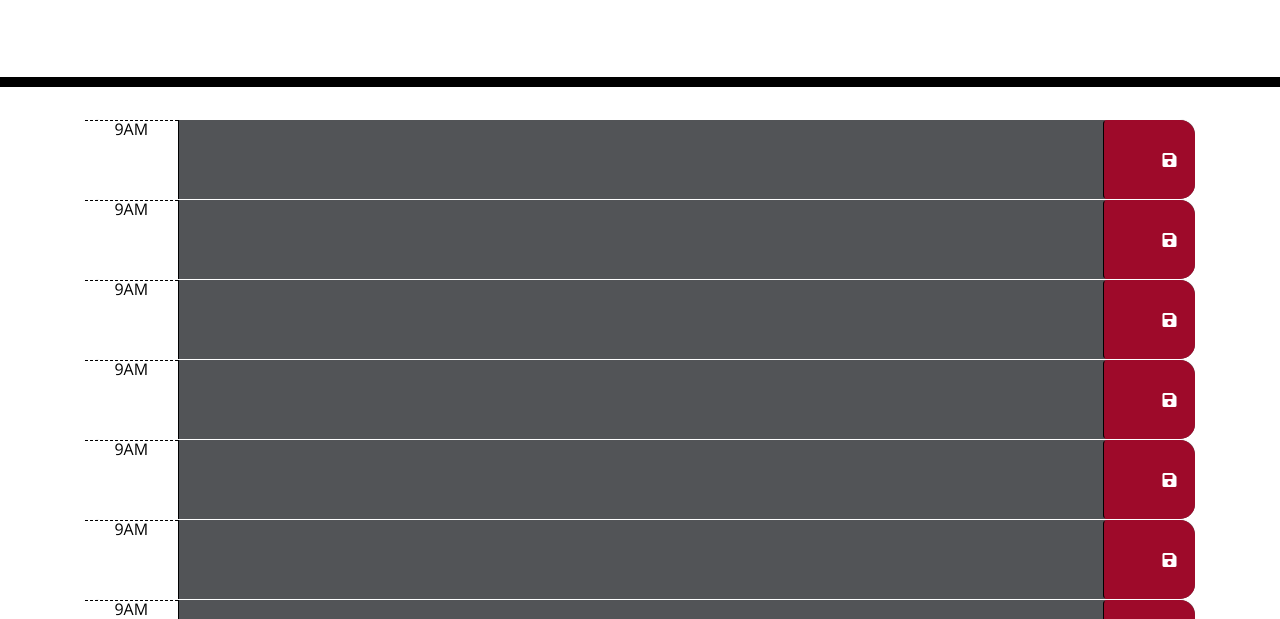
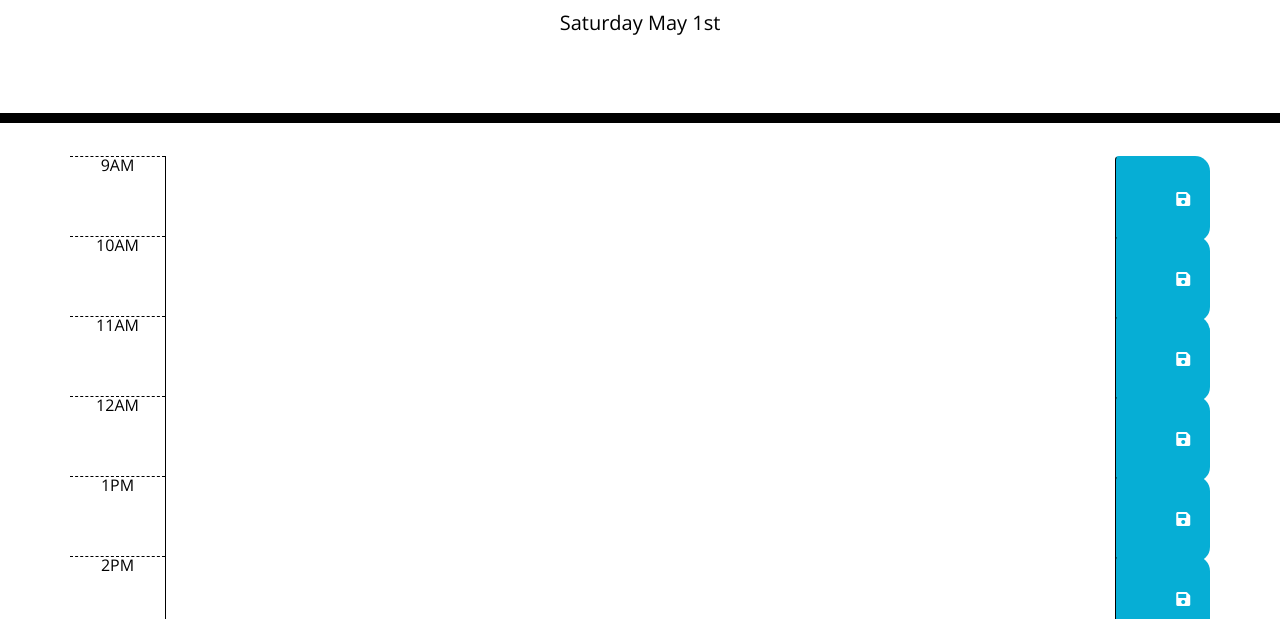
Before and after one commit to azwethinkweizkd/Responsive-Work-Day-Planner-, a plain HTML site: page index.html in a window 1280 px wide. Shown: the part 181-800 px from the top of the page. Drawn offline with nearby package versions, Linux system fonts and the light colour scheme.

Commit message:
Started jquery function to display time on the header, and display and fill the container with local storage memory

```diff
--- /dev/null
+++ b/assets/js/script.js
@@ -0,0 +1,51 @@
+//display the current day for the calendar
+
+$(function () {
+  // Write all of the jquery inside this function
+
+  // VARIABLE DECLARATIONS
+
+  // Display the date to the user
+  // First grab the element where we first want it displayed
+  let currentDay = $("#currentDay");
+  //   console.log(currentDay);
+
+  //Display the current date in the element in the header
+  currentDay.text(moment().format("dddd MMM Do"));
+
+  //Currently I am able to write text in the area, but not capturing the day and also not storing in local stoarge
+
+  //Dynamically color time blocks based off time of day
+
+  //FUNCTIONS
+  function checkTime() {
+    console.log("I am in the checkTime function");
+  }
+  checkTime();
+  //EVENT HANDLERS
+  $(".saveBtn").on("click", function () {
+    //need to capture information that the use has inputed. and we need to store that info into local storage
+
+    //Need to capture the value of that input and need to know what time block it is attached to
+
+    let value = $(this).siblings(".description").val();
+    // console.log(value);
+    let time = $(this).parent().attr("id");
+    // console.log(time);
+
+    localStorage.setItem(time, value);
+  });
+
+  //display the items that are in local storage into the time blocks
+  $("#hour-9 .description").val(localStorage.getItem("hour-9"));
+  $("#hour-10 .description").val(localStorage.getItem("hour-10"));
+  $("#hour-11 .description").val(localStorage.getItem("hour-11"));
+  $("#hour-12 .description").val(localStorage.getItem("hour-12"));
+  $("#hour-13 .description").val(localStorage.getItem("hour-13"));
+  $("#hour-14 .description").val(localStorage.getItem("hour-14"));
+  $("#hour-15 .description").val(localStorage.getItem("hour-15"));
+  $("#hour-16 .description").val(localStorage.getItem("hour-16"));
+  $("#hour-17 .description").val(localStorage.getItem("hour-17"));
+
+  //
+});
--- a/index.html
+++ b/index.html
@@ -20,22 +20,6 @@
     />
     <link rel="stylesheet" href="style.css" />
     <title>Work Day Scheduler</title>
-    <style>
-      /* Some custom styles to beautify this example */
-      .row {
-        margin-top: 1rem;
-        background: #525457;
-        padding: 0;
-        margin: 0;
-      }
-
-      [class^="btn"] {
-        padding: 10px 15px;
-        background: #9e0a2a;
-        /* border: 1px solid rgba(0, 0, 0, 0.5); */
-        padding: 0;
-      }
-    </style>
   </head>
 
   <body>
@@ -55,56 +39,56 @@
         </button>
       </div>
       <div id="hour-10" class="row time-block">
-        <div class="col-md-1 hour">9AM</div>
+        <div class="col-md-1 hour">10AM</div>
         <textarea class="col-md-10 description"> </textarea>
         <button class="btn saveBtn col-md-1">
           <i class="fas fa-save"></i>
         </button>
       </div>
       <div id="hour-11" class="row time-block">
-        <div class="col-md-1 hour">9AM</div>
+        <div class="col-md-1 hour">11AM</div>
         <textarea class="col-md-10 description"> </textarea>
         <button class="btn saveBtn col-md-1">
           <i class="fas fa-save"></i>
         </button>
       </div>
       <div id="hour-12" class="row time-block">
-        <div class="col-md-1 hour">9AM</div>
+        <div class="col-md-1 hour">12AM</div>
         <textarea class="col-md-10 description"> </textarea>
         <button class="btn saveBtn col-md-1">
           <i class="fas fa-save"></i>
         </button>
       </div>
       <div id="hour-13" class="row time-block">
-        <div class="col-md-1 hour">9AM</div>
+        <div class="col-md-1 hour">1PM</div>
         <textarea class="col-md-10 description"> </textarea>
         <button class="btn saveBtn col-md-1">
           <i class="fas fa-save"></i>
         </button>
       </div>
       <div id="hour-14" class="row time-block">
-        <div class="col-md-1 hour">9AM</div>
+        <div class="col-md-1 hour">2PM</div>
         <textarea class="col-md-10 description"> </textarea>
         <button class="btn saveBtn col-md-1">
           <i class="fas fa-save"></i>
         </button>
       </div>
       <div id="hour-15" class="row time-block">
-        <div class="col-md-1 hour">9AM</div>
+        <div class="col-md-1 hour">3PM</div>
         <textarea class="col-md-10 description"> </textarea>
         <button class="btn saveBtn col-md-1">
           <i class="fas fa-save"></i>
         </button>
       </div>
       <div id="hour-16" class="row time-block">
-        <div class="col-md-1 hour">9AM</div>
+        <div class="col-md-1 hour">4PM</div>
         <textarea class="col-md-10 description"> </textarea>
         <button class="btn saveBtn col-md-1">
           <i class="fas fa-save"></i>
         </button>
       </div>
       <div id="hour-17" class="row time-block">
-        <div class="col-md-1 hour">9AM</div>
+        <div class="col-md-1 hour">5PM</div>
         <textarea class="col-md-10 description"> </textarea>
         <button class="btn saveBtn col-md-1">
           <i class="fas fa-save"></i>
@@ -114,5 +98,6 @@
 
     <script src="https://cdnjs.cloudflare.com/ajax/libs/jquery/3.2.1/jquery.min.js"></script>
     <script src="https://cdnjs.cloudflare.com/ajax/libs/moment.js/2.24.0/moment.min.js"></script>
+    <script src="./assets/js/script.js"></script>
   </body>
 </html>
--- a/style.css
+++ b/style.css
@@ -1,5 +1,5 @@
 body {
-  font-family: 'Open Sans', sans-serif;
+  font-family: "Open Sans", sans-serif;
   font-size: 16px;
   line-height: 1;
 }
@@ -45,16 +45,19 @@ textarea {
 .past {
   background-color: #d3d3d3;
   color: white;
+  border: 1px solid rgba(0, 0, 0, 0.5);
 }
 
 .present {
   background-color: #ff6961;
   color: white;
+  border: 1px solid rgba(0, 0, 0, 0.5);
 }
 
 .future {
   background-color: #77dd77;
   color: white;
+  border: 1px solid rgba(0, 0, 0, 0.5);
 }
 
 .saveBtn {
```
